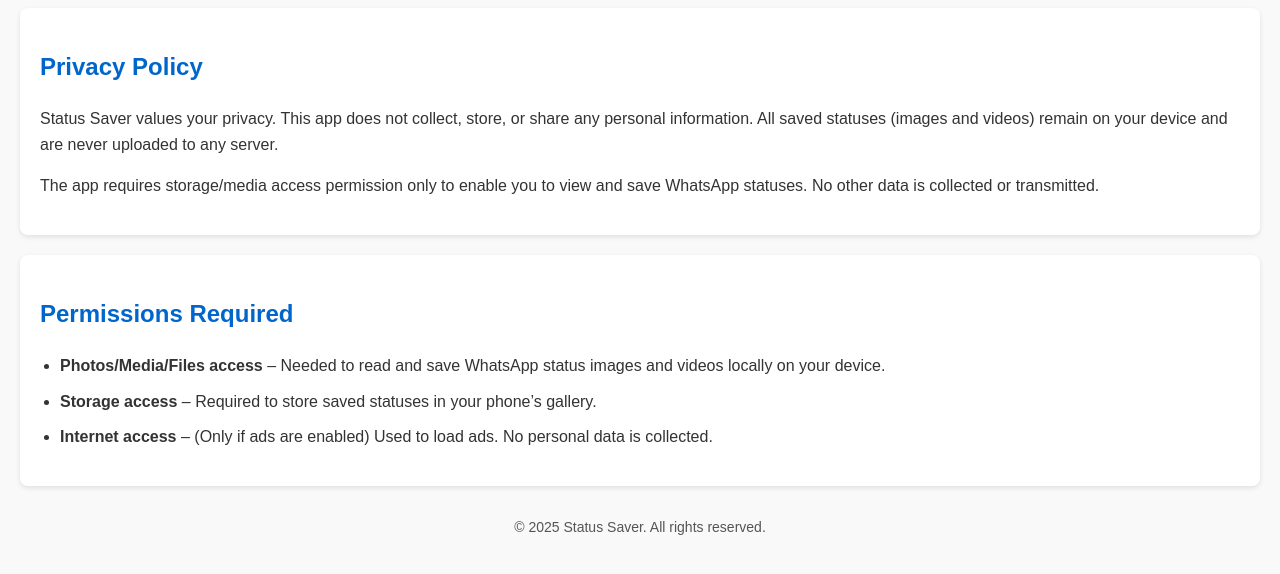
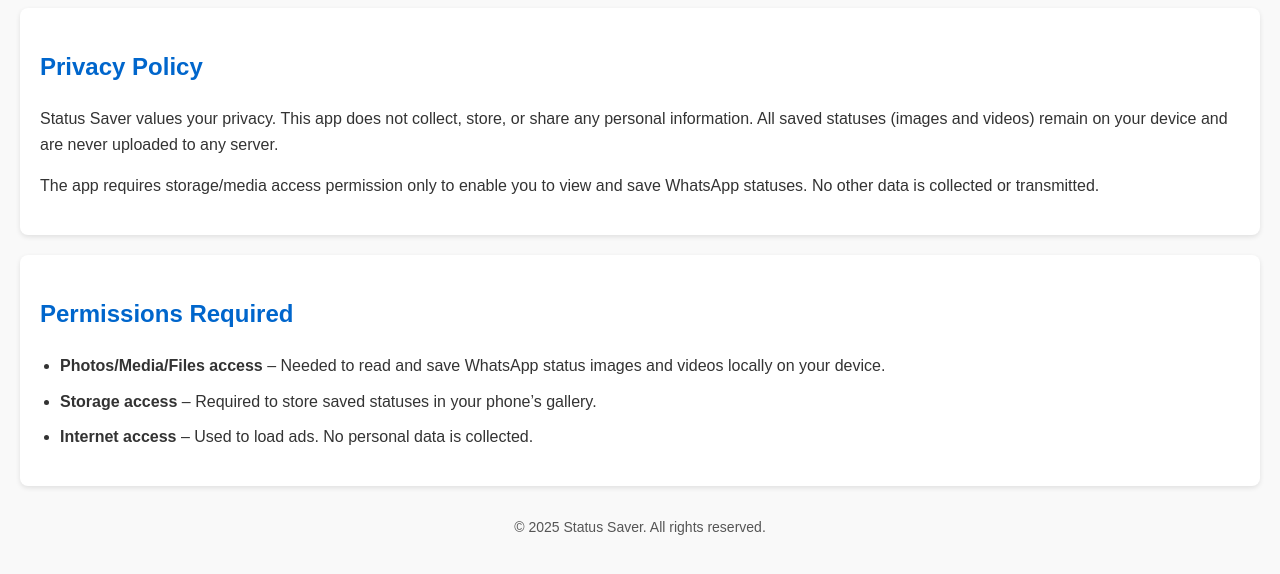
Before and after one commit to Asbdanjah/Status-Saver-Private-Policy, a plain HTML site: page index.html in a window 1280 px wide. Shown: the part 86-660 px from the top of the page. Drawn offline with Linux system fonts and the light colour scheme.

Commit message:
Update index.html

```diff
--- a/index.html
+++ b/index.html
@@ -57,7 +57,7 @@
     <ul>
       <li><b>Photos/Media/Files access</b> – Needed to read and save WhatsApp status images and videos locally on your device.</li>
       <li><b>Storage access</b> – Required to store saved statuses in your phone’s gallery.</li>
-      <li><b>Internet access</b> – (Only if ads are enabled) Used to load ads. No personal data is collected.</li>
+      <li><b>Internet access</b> – Used to load ads. No personal data is collected.</li>
     </ul>
   </section>
 
```
